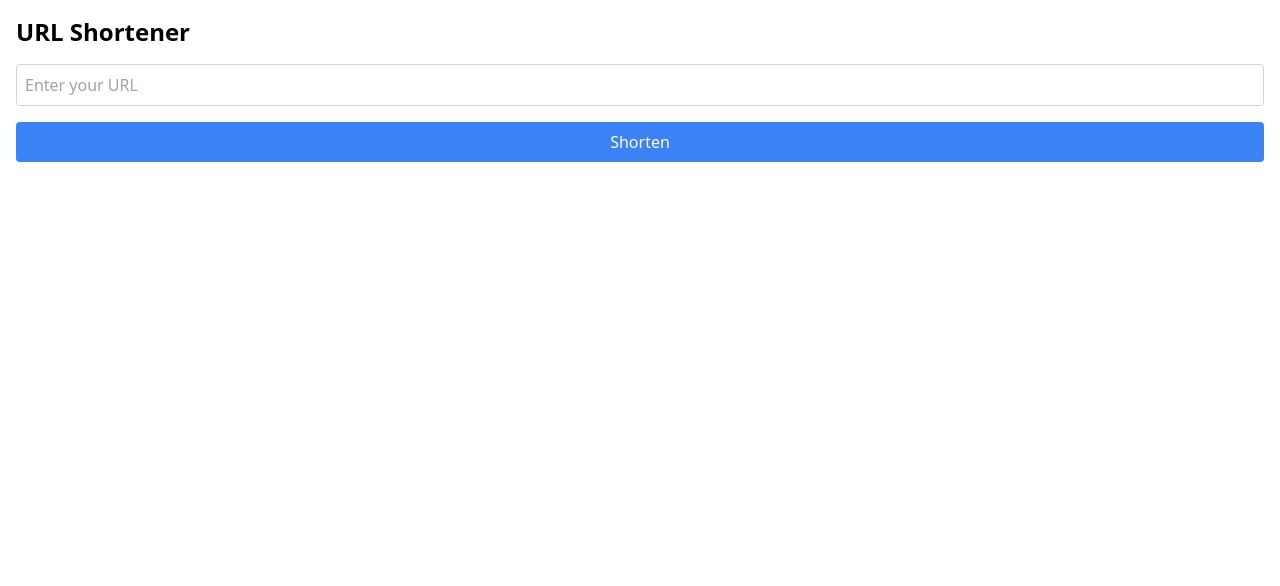
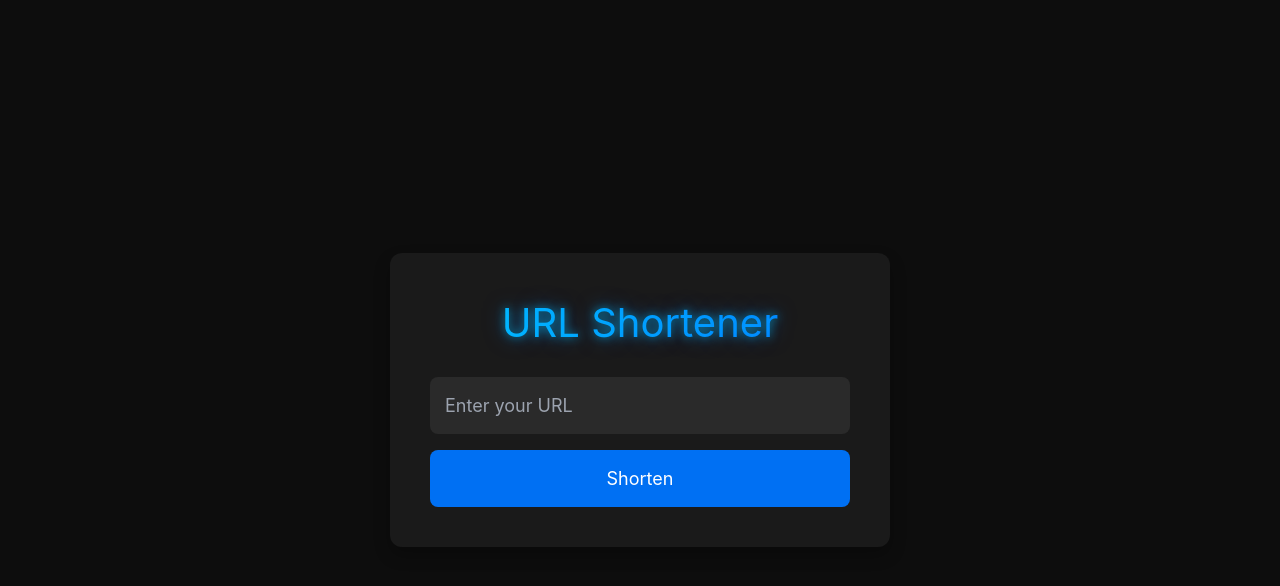
Before and after one commit to Cuzeth/cuzurl, a Next.js app: page / in a window 1280 px wide. Shown: the top 586 px of the page. Built offline with nearby package versions, Linux system fonts and the light colour scheme.

Commit message:
Added css (will fix later)

```diff
--- a/src/app/globals.css
+++ b/src/app/globals.css
@@ -1,3 +1,86 @@
 @tailwind base;
 @tailwind components;
 @tailwind utilities;
+
+body {
+  background-color: #0d0d0d; /* Darker background */
+  color: #eaeaea; /* Light text color */
+  font-family: 'Inter', sans-serif; /* Professional and clean font */
+  display: flex;
+  justify-content: center;
+  align-items: center;
+  height: 100vh; /* Full viewport height */
+  margin: 0;
+  padding: 0 20px; /* Padding for better mobile view */
+}
+
+.container {
+  max-width: 500px;
+  width: 100%;
+  padding: 40px; /* More padding for a cleaner look */
+  background-color: #1a1a1a; /* Slightly lighter background for container */
+  border-radius: 12px; /* More rounded corners */
+  box-shadow: 0 8px 16px rgba(0, 0, 0, 0.25); /* Deeper shadow for better pop */
+  text-align: center; /* Centered text */
+}
+
+h1 {
+  font-size: 2.5rem; /* Larger heading */
+  margin-bottom: 1.5rem;
+  color: #00c6ff; /* Vibrant color for the heading */
+  background: linear-gradient(90deg, #00c6ff, #0072ff);
+  -webkit-background-clip: text;
+  -webkit-text-fill-color: transparent;
+  text-shadow: 0 0 10px rgba(0, 198, 255, 0.7), 0 0 20px rgba(0, 114, 255, 0.5); /* Glow effect */
+}
+
+form {
+  display: flex;
+  flex-direction: column;
+}
+
+input {
+  padding: 15px;
+  margin-bottom: 1rem;
+  border: none;
+  border-radius: 8px;
+  font-size: 1.125rem;
+  background-color: #2a2a2a; /* Dark input background */
+  color: #eaeaea; /* Light text */
+  transition: background-color 0.3s ease;
+}
+
+input:focus {
+  background-color: #333; /* Slightly lighter on focus */
+  outline: none; /* Remove default outline */
+}
+
+button {
+  padding: 15px;
+  border: none;
+  border-radius: 8px;
+  font-size: 1.125rem;
+  background-color: #0070f3; /* Blue button */
+  color: #ffffff; /* White text */
+  cursor: pointer;
+  transition: background-color 0.3s ease;
+}
+
+button:hover {
+  background-color: #005bb5; /* Darker blue on hover */
+}
+
+.shortened-url {
+  margin-top: 1.5rem;
+  font-size: 1.25rem;
+  text-shadow: 0 0 5px rgba(0, 198, 255, 0.7), 0 0 10px rgba(0, 114, 255, 0.5); /* Glow effect */
+}
+
+.shortened-url a {
+  color: #00c6ff; /* Vibrant link color */
+  text-decoration: none;
+}
+
+.shortened-url a:hover {
+  text-decoration: underline;
+}
--- a/src/app/page.tsx
+++ b/src/app/page.tsx
@@ -20,24 +20,21 @@ export default function Home() {
   };
 
   return (
-    <div className="container mx-auto p-4">
-      <h1 className="text-2xl font-bold mb-4">URL Shortener</h1>
-      <form onSubmit={handleSubmit} className="flex flex-col">
+    <div className="container">
+      <h1>URL Shortener</h1>
+      <form onSubmit={handleSubmit}>
         <input
           type="text"
           value={originalUrl}
           onChange={(e) => setOriginalUrl(e.target.value)}
           placeholder="Enter your URL"
-          className="p-2 border border-gray-300 rounded mb-4"
         />
-        <button type="submit" className="bg-blue-500 text-white p-2 rounded">
-          Shorten
-        </button>
+        <button type="submit">Shorten</button>
       </form>
       {shortUrl && (
-        <div className="mt-4">
-          <p className="text-lg">Shortened URL:</p>
-          <a href={shortUrl} target="_blank" rel="noopener noreferrer" className="text-blue-500">
+        <div className="shortened-url">
+          <p>Shortened URL:</p>
+          <a href={shortUrl} target="_blank" rel="noopener noreferrer">
             {shortUrl}
           </a>
         </div>
```
